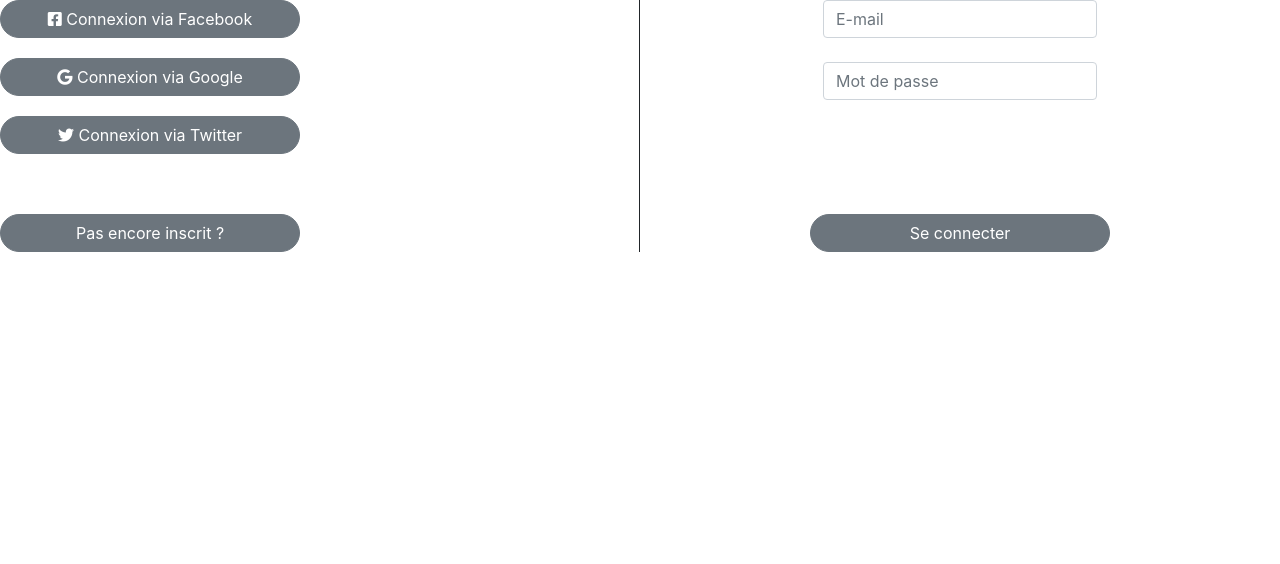
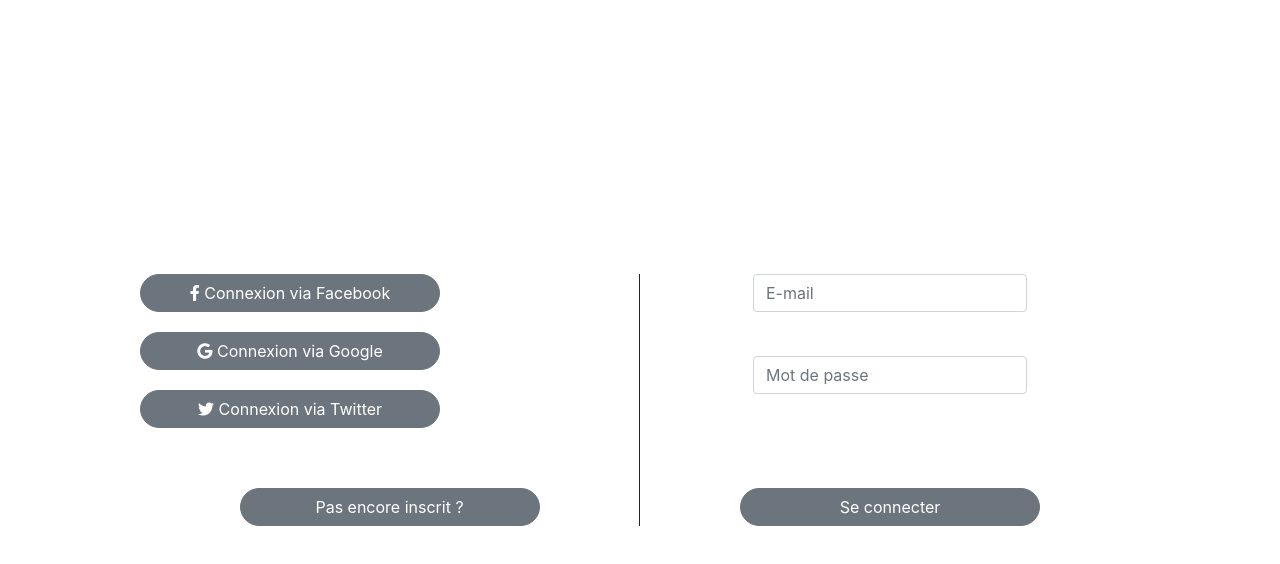
Before and after one commit to stephAc/recipeVue, a Vue app: page /login in a window 1280 px wide. Shown: the top 564 px of the page. Built offline with nearby package versions, Linux system fonts and the light colour scheme.

Commit message:
feat(login): add view

```diff
--- a/src/pages/Login.vue
+++ b/src/pages/Login.vue
@@ -1,28 +1,33 @@
 <template>
+  <div class="fullpage">
+    <div class="centerDiv">
+      <div class="loginGrid">
+        <div class="borderRight flexInput">
           <div>
-    <div class="loginGrid">
-      <div class="borderRight">
-        <div>
-          <b-button pill class="marginBottom communWidth">
-            <i class="fab fa-facebook-square"></i>
+            <b-button pill class="flexBtn marginBottom communWidth">
+              <i class="fab fa-facebook-f"></i>
               Connexion via Facebook
             </b-button>
-          <br>
-          <b-button pill class="marginBottom communWidth">
+            <b-button pill class="flexBtn marginBottom communWidth">
               <i class="fab fa-google"></i>
               Connexion via Google
             </b-button>
-          <br>
-          <b-button pill class="marginBottom communWidth">
+            <b-button pill class="flexBtn marginBottom communWidth">
               <i class="fab fa-twitter"></i>
               Connexion via Twitter
             </b-button>
           </div>
           <b-button pill class="marginTop communWidth">Pas encore inscrit ?</b-button>
         </div>
-      <div class="flexInput">
-        <div>
-          <b-form-input type="email" class="communWidth" placeholder="E-mail" v-model="email"></b-form-input>
+
+        <form class="flexInput" @submit.prevent="onSubmit">
+          <div style="display: flex; flex-direction: column;">
+            <b-form-input
+              type="email"
+              class="communWidth marginBottom"
+              placeholder="E-mail"
+              v-model="email"
+            ></b-form-input>
             <br>
             <b-form-input
               type="password"
@@ -31,7 +36,14 @@
               v-model="mdp"
             ></b-form-input>
           </div>
-        <b-button pill class="communWidth" style="margin-top: 40px">Se connecter</b-button>
+          <b-button
+            pill
+            class="communWidth"
+            type="submit"
+            value="Submit"
+            style="margin-top: 40px"
+          >Se connecter</b-button>
+        </form>
       </div>
     </div>
   </div>
@@ -46,14 +58,38 @@ export default {
             mdp: null,
         }
     },
+    methods: {
+        onSubmit() {
+            let userConnection = {
+                email: this.email,
+                mdp: this.mdp,
+            }
+            alert(userConnection.email + ' ' + userConnection.mdp)
+        },
+    },
 }
 </script>
 
 <style>
+.fullpage {
+    height: 100vh;
+    width: 100vw;
+    display: flex;
+}
+.centerDiv {
+    width: 100%;
+    align-self: center;
+}
 .flexInput {
     display: flex;
     flex-direction: column;
     justify-content: space-between;
+    align-items: center;
+}
+.flexBtn {
+    display: flex;
+    flex-direction: row;
+    justify-content: space-around;
     align-items: center;
 }
 .communWidth {
@@ -71,6 +107,9 @@ export default {
 .loginGrid {
     display: grid;
     grid-template-columns: 1fr 1fr;
+    max-width: 1000px;
+    margin-left: auto;
+    margin-right: auto;
 }
 @media screen and (max-width: 645px) {
     .loginGrid {
```
Lines whose indentation alone changed are shown as unchanged.
